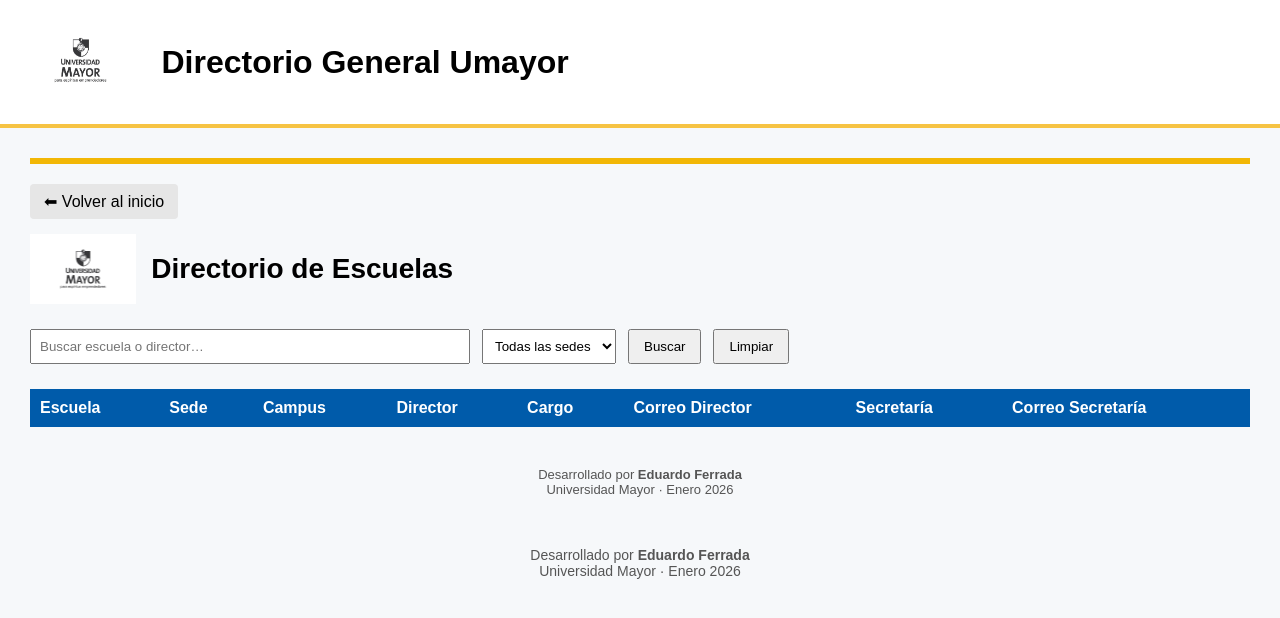
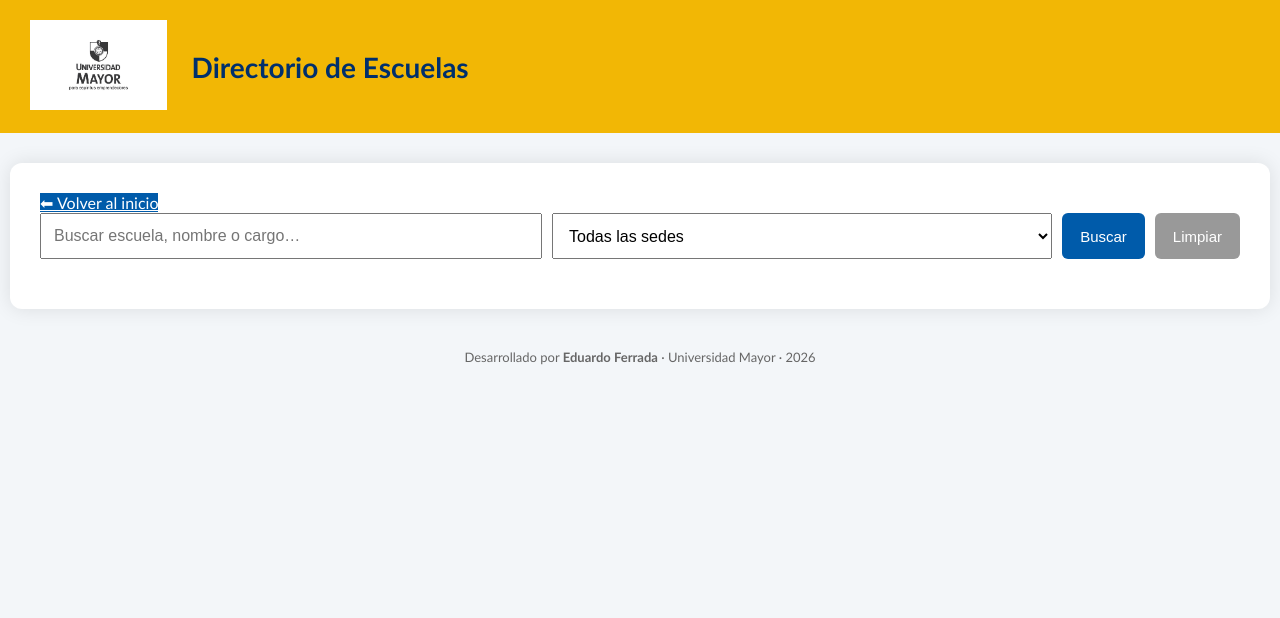
Before and after one commit to EduFerradamonitor/directorio-umayor, a Flask app: page /escuelas in a window 1280 px wide. Shown: the top 618 px of the page. Run offline with Flask 3, Linux system fonts and the light colour scheme; lists and menus that the app fills with data are empty.

Commit message:
Update escuelas.html

```diff
--- a/templates/escuelas.html
+++ b/templates/escuelas.html
@@ -1,237 +1,267 @@
-{% extends "base.html" %}
-{% block content %}
+<!DOCTYPE html>
+<html lang="es">
+<head>
+<meta charset="UTF-8">
+<title>Directorio de Escuelas – Universidad Mayor</title>
 
 <style>
-/* ===== Encabezado ===== */
-.top-bar {
-    height: 6px;
-    background: #f2b705;
+/* =========================
+   ESTILOS GENERALES
+========================= */
+body {
+  font-family: Calibri, Arial, sans-serif;
+  background: #f3f6f9;
+  margin: 0;
+}
+
+/* =========================
+   HEADER
+========================= */
+.header {
+  background: #f2b705; /* amarillo UM */
+  padding: 20px 30px;
+  display: flex;
+  align-items: center;
+  gap: 25px;
+}
+
+.header img {
+  height: 90px;
+}
+
+.header h1 {
+  margin: 0;
+  font-size: 28px;
+  color: #002f6c;
+}
+
+/* =========================
+   CONTENEDOR
+========================= */
+.container {
+  max-width: 1200px;
+  margin: 30px auto;
+  background: #ffffff;
+  padding: 30px;
+  border-radius: 12px;
+  box-shadow: 0 0 20px rgba(0,0,0,0.1);
+}
+
+/* =========================
+   BUSCADOR
+========================= */
+.search-bar {
+  display: flex;
+  gap: 10px;
   margin-bottom: 20px;
 }
 
-.header-escuelas {
-    display: flex;
-    align-items: center;
-    gap: 15px;
-    margin-bottom: 25px;
+.search-bar input,
+.search-bar select {
+  padding: 12px;
+  font-size: 16px;
+  flex: 1;
 }
 
-.header-escuelas img {
-    height: 70px;
+.search-bar button {
+  padding: 12px 18px;
+  font-size: 15px;
+  border: none;
+  border-radius: 6px;
+  cursor: pointer;
 }
 
-.header-escuelas h2 {
-    margin: 0;
-    font-size: 28px;
+.btn-primary {
+  background: #005baa;
+  color: #fff;
 }
 
-/* ===== Botón volver ===== */
-.btn-volver {
-    display: inline-block;
-    margin-bottom: 15px;
-    padding: 8px 14px;
-    background: #e6e6e6;
-    border-radius: 4px;
-    text-decoration: none;
-    color: #000;
-    font-weight: 500;
+.btn-secondary {
+  background: #999;
+  color: #fff;
 }
 
-.btn-volver:hover {
-    background: #d4d4d4;
+.btn-home {
+  background: #005baa;
+  color: #fff;
+  margin-bottom: 15px;
 }
 
-/* ===== Buscador ===== */
-.toolbar {
-    display: flex;
-    gap: 12px;
-    margin-bottom: 25px;
-}
-
-.toolbar input {
-    width: 420px;
-    padding: 8px;
-}
-
-.toolbar select {
-    padding: 8px;
-}
-
-.toolbar button {
-    padding: 8px 14px;
-}
-
-/* ===== Tabla ===== */
+/* =========================
+   TABLA
+========================= */
 table {
   width: 100%;
   border-collapse: collapse;
+  margin-top: 15px;
+}
+
+th, td {
+  border: 1px solid #ddd;
+  padding: 10px;
+  vertical-align: top;
+  font-size: 14px;
 }
 
 th {
   background: #005baa;
   color: white;
-    padding: 10px;
   text-align: left;
 }
 
-td {
-    padding: 8px;
-    border-bottom: 1px solid #ddd;
-    vertical-align: top;
+/* =========================
+   TOOLTIP
+========================= */
+.tooltip-container {
+  position: relative;
+  display: inline-block;
 }
 
-/* ===== Correos ===== */
-.correo a {
-    color: #005baa;
-    text-decoration: underline;
+.tooltip-box {
+  visibility: hidden;
+  opacity: 0;
+  width: 260px;
+  background-color: #ffffff;
+  color: #000;
+  border: 1px solid #ccc;
+  border-radius: 6px;
+  padding: 8px 10px;
+  position: absolute;
+  z-index: 10;
+  top: 125%;
+  left: 50%;
+  transform: translateX(-50%);
+  box-shadow: 0 4px 10px rgba(0,0,0,0.15);
+  font-size: 13px;
 }
 
-/* ===== Tooltip ===== */
-.tooltip {
-    position: relative;
+.tooltip-container:hover .tooltip-box {
+  visibility: visible;
+  opacity: 1;
 }
 
-.tooltip .tooltip-box {
-    visibility: hidden;
-    background: #333;
-    color: #fff;
-    padding: 8px;
-    border-radius: 4px;
-    position: absolute;
-    top: 100%;
-    left: 0;
-    z-index: 10;
-    font-size: 13px;
-    width: max-content;
-    max-width: 260px;
-}
-
-.tooltip:hover .tooltip-box {
-    visibility: visible;
-}
-
-/* ===== Footer ===== */
+/* =========================
+   FOOTER
+========================= */
 .footer {
   margin-top: 40px;
   text-align: center;
   font-size: 13px;
-    color: #555;
+  color: #666;
 }
 </style>
+</head>
 
-<div class="top-bar"></div>
+<body>
 
-<a href="/" class="btn-volver">⬅ Volver al inicio</a>
-
-<div class="header-escuelas">
-    <img src="{{ url_for('static', filename='img/logoum.jpg') }}">
-    <h2>Directorio de Escuelas</h2>
+<!-- =========================
+     HEADER
+========================= -->
+<div class="header">
+  <a href="https://www.umayor.cl" target="_blank">
+    <img src="{{ url_for('static', filename='img/logoum.jpg') }}" alt="Universidad Mayor">
+  </a>
+  <h1>Directorio de Escuelas</h1>
 </div>
 
-<div class="toolbar">
-    <input type="text" id="q" placeholder="Buscar escuela o director…">
+<!-- =========================
+     CONTENIDO
+========================= -->
+<div class="container">
+
+  <a href="/" class="btn-home">⬅ Volver al inicio</a>
+
+  <div class="search-bar">
+    <input type="text" id="q" placeholder="Buscar escuela, nombre o cargo…">
     <select id="sede">
       <option value="">Todas las sedes</option>
       <option value="santiago">Santiago</option>
       <option value="temuco">Temuco</option>
     </select>
-    <button onclick="buscar()">Buscar</button>
-    <button onclick="limpiar()">Limpiar</button>
+    <button class="btn-primary" onclick="buscar()">Buscar</button>
+    <button class="btn-secondary" onclick="limpiar()">Limpiar</button>
   </div>
 
+  <div id="resultados"></div>
+
+</div>
+
+<div class="footer">
+  Desarrollado por <strong>Eduardo Ferrada</strong> · Universidad Mayor · 2026
+</div>
+
+<script>
+function buscar() {
+  const q = document.getElementById("q").value;
+  const sede = document.getElementById("sede").value;
+
+  fetch(`/api/escuelas?q=${encodeURIComponent(q)}&sede=${encodeURIComponent(sede)}`)
+    .then(r => r.json())
+    .then(data => {
+      const res = document.getElementById("resultados");
+
+      if (!data.length) {
+        res.innerHTML = "<p>No se encontraron resultados.</p>";
+        return;
+      }
+
+      let html = `
       <table>
-    <thead>
         <tr>
+          <th>Nombre</th>
+          <th>Cargo</th>
           <th>Escuela</th>
           <th>Sede</th>
           <th>Campus</th>
-            <th>Director</th>
-            <th>Cargo</th>
           <th>Correo Director</th>
           <th>Secretaría</th>
           <th>Correo Secretaría</th>
-        </tr>
-    </thead>
-    <tbody id="resultados"></tbody>
-</table>
+        </tr>`;
 
-<div class="footer">
-    Desarrollado por <strong>Eduardo Ferrada</strong><br>
-    Universidad Mayor · Enero 2026
-</div>
+      data.forEach(r => {
+        html += `
+        <tr>
+          <td>${r.nombre || ""}</td>
+          <td>${r.cargo || ""}</td>
+          <td>${r.escuela_busqueda || ""}</td>
+          <td>${r.sede || ""}</td>
+          <td>${r.campus || ""}</td>
 
-<script>
-const input = document.getElementById("q");
-input.addEventListener("keyup", e => {
-    if (e.key === "Enter") buscar();
+          <td>
+            <span class="tooltip-container">
+              <a href="mailto:${r.correo_director}">${r.correo_director || ""}</a>
+              <span class="tooltip-box">
+                ${r.anexo_director ? "📞 <strong>Anexo:</strong> " + r.anexo_director + "<br>" : ""}
+                ${r.consultar_antes_de_entregar_contactos ? "⚠️ <strong>Restricción:</strong> " + r.consultar_antes_de_entregar_contactos : ""}
+              </span>
+            </span>
+          </td>
+
+          <td>${r.secretaria || ""}</td>
+
+          <td>
+            <span class="tooltip-container">
+              <a href="mailto:${r.correo_secretaria}">${r.correo_secretaria || ""}</a>
+              <span class="tooltip-box">
+                ${r.anexo_secretaria ? "📞 <strong>Anexo:</strong> " + r.anexo_secretaria + "<br>" : ""}
+                ${r.consultar_antes_de_entregar_contactos ? "⚠️ <strong>Restricción:</strong> " + r.consultar_antes_de_entregar_contactos : ""}
+              </span>
+            </span>
+          </td>
+        </tr>`;
       });
+
+      html += "</table>";
+      res.innerHTML = html;
+    });
+}
 
 function limpiar() {
   document.getElementById("q").value = "";
   document.getElementById("sede").value = "";
   document.getElementById("resultados").innerHTML = "";
 }
-
-function buscar() {
-    const q = document.getElementById("q").value;
-    const sede = document.getElementById("sede").value;
-
-    fetch(`/api/escuelas?q=${encodeURIComponent(q)}&sede=${encodeURIComponent(sede)}`)
-        .then(r => r.json())
-        .then(data => render(data));
-}
-
-function render(data) {
-    const tbody = document.getElementById("resultados");
-    tbody.innerHTML = "";
-
-    if (!data.length) {
-        tbody.innerHTML = "<tr><td colspan='8'>Sin resultados</td></tr>";
-        return;
-    }
-
-    data.forEach(r => {
-
-        const tooltipDirector =
-            `<div class="tooltip-box">
-                Anexo: ${r.anexo_director || "No informado"}<br>
-                Restricción: ${r.restriccion || "Sin restricción"}
-            </div>`;
-
-        const tooltipSecretaria =
-            `<div class="tooltip-box">
-                Anexo: ${r.anexo_secretaria || "No informado"}<br>
-                Restricción: ${r.restriccion || "Sin restricción"}
-            </div>`;
-
-        tbody.innerHTML += `
-        <tr>
-            <td>${r.escuela_busqueda || ""}</td>
-            <td>${r.sede || ""}</td>
-            <td>${r.campus || ""}</td>
-
-            <td class="tooltip">
-                ${r.nombre || ""}
-                ${tooltipDirector}
-            </td>
-
-            <td>${r.cargo || ""}</td>
-
-            <td class="correo">
-                ${r.correo_director ? `<a href="mailto:${r.correo_director}">${r.correo_director}</a>` : ""}
-            </td>
-
-            <td class="tooltip">
-                ${r.secretaria || "No informado"}
-                ${tooltipSecretaria}
-            </td>
-
-            <td class="correo">
-                ${r.correo_secretaria ? `<a href="mailto:${r.correo_secretaria}">${r.correo_secretaria}</a>` : "No informado"}
-            </td>
-        </tr>`;
-    });
-}
 </script>
 
-{% endblock %}
+</body>
+</html>
```
Lines whose indentation alone changed are shown as unchanged.
